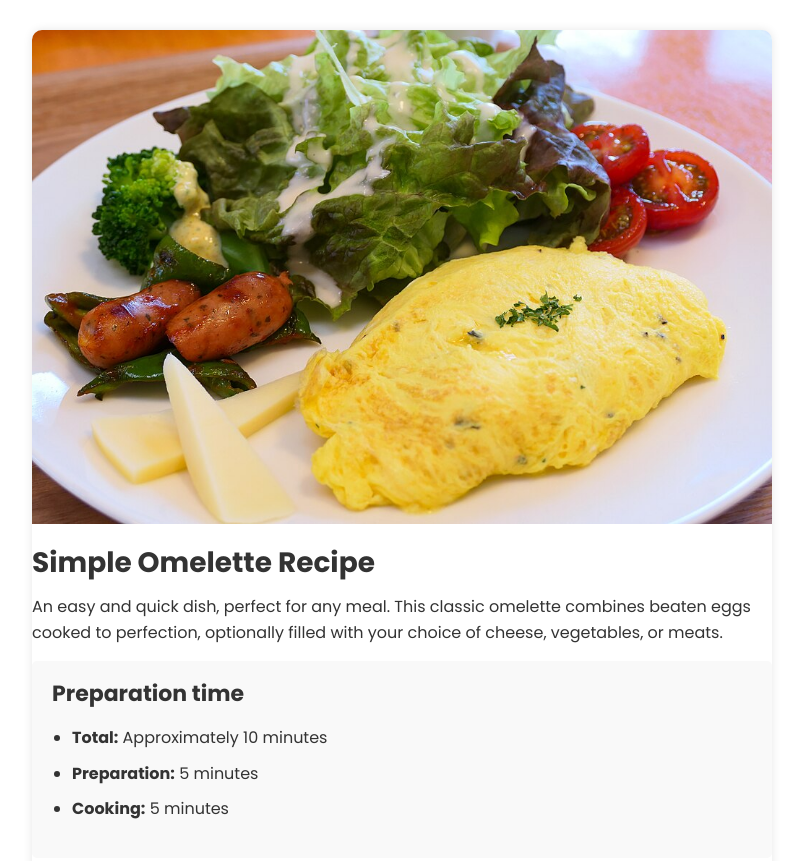
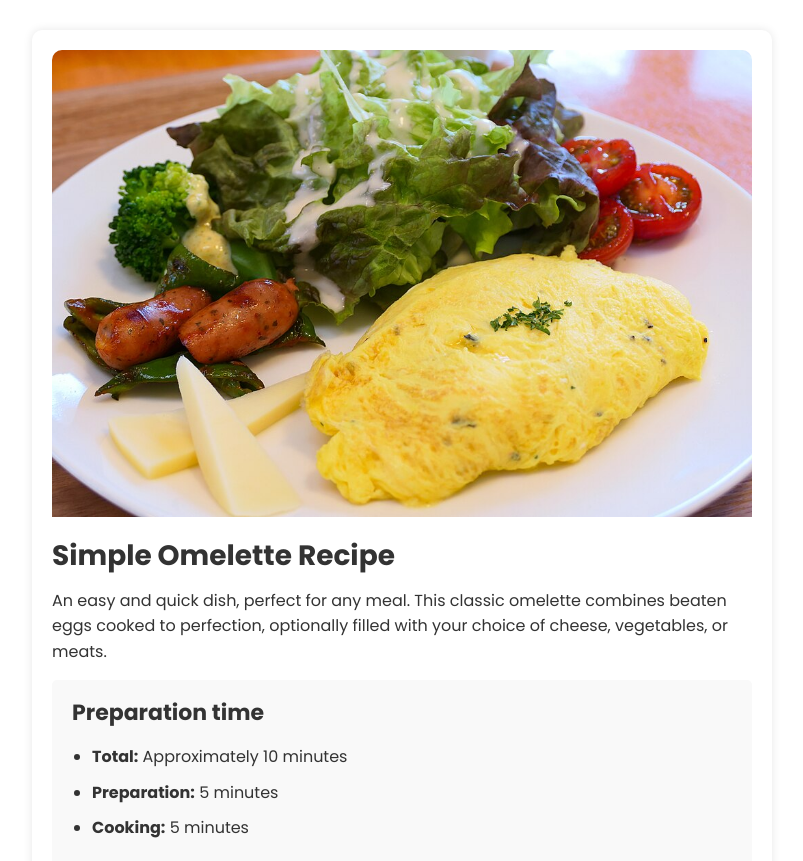
Before and after one commit to codiku/website-examples, a plain HTML site: page exercises/recipe-exercise/recipe-exercise.html in a window 1280 px wide. Shown: the top 861 px of the page, without its empty margins (238-1041 px from the left). Drawn offline with Linux system fonts and the light colour scheme.

Commit message:
Update recipe-exercise.css

```diff
--- a/exercises/recipe-exercise/recipe-exercise.css
+++ b/exercises/recipe-exercise/recipe-exercise.css
@@ -9,7 +9,7 @@ body {
   background-color: #fff;
   border-radius: 10px;
   box-shadow: 0 0 10px rgba(0, 0, 0, 0.1);
-  padding: 20 20px;
+  padding: 20px;
 }
 
 .recipe-image {
```
